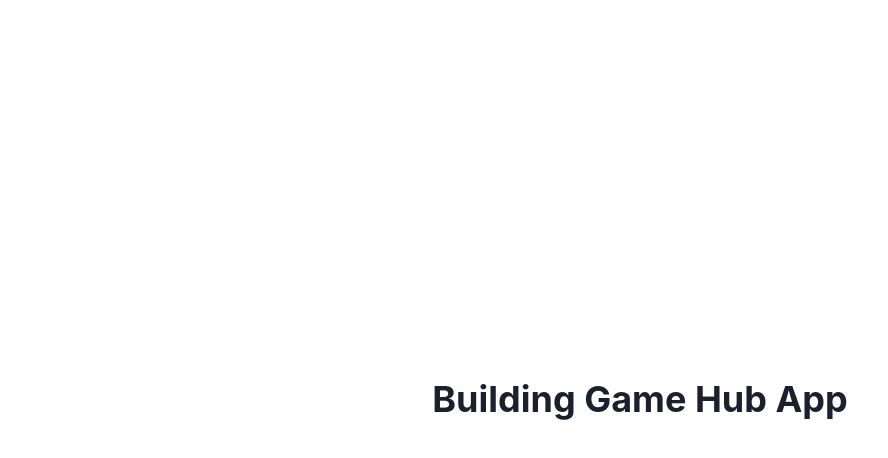
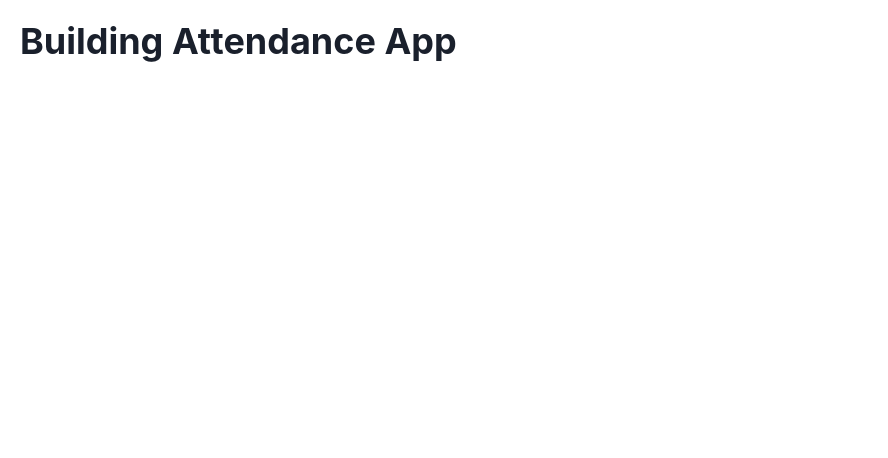
Before and after one commit to Lexitar32/My-Tips-App, a React (Vite) app: page / in a window 1280 px wide. Shown: the top 458 px of the page, without its empty margins (0-888 px from the left). Built offline with nearby package versions, Linux system fonts and the light colour scheme.

Commit message:
changed app name

```diff
--- a/index.html
+++ b/index.html
@@ -4,7 +4,7 @@
     <meta charset="UTF-8" />
     <link rel="icon" type="image/svg+xml" href="/vite.svg" />
     <meta name="viewport" content="width=device-width, initial-scale=1.0" />
-    <title>Game Hub</title>
+    <title>Attendance App</title>
   </head>
   <body>
     <div id="root"></div>
--- a/package.json
+++ b/package.json
@@ -1,5 +1,5 @@
 {
-  "name": "react-game-app",
+  "name": "attendance-app",
   "private": true,
   "version": "0.0.0",
   "type": "module",
--- a/src/App.tsx
+++ b/src/App.tsx
@@ -1,12 +1,10 @@
-import { Heading, Flex } from "@chakra-ui/react";
+import { Heading, Box } from "@chakra-ui/react";
 
 const App = () => {
   return (
-    <>
-      <Flex height="100vh" alignItems="center" justifyContent="center">
-        <Heading>Building Game Hub App</Heading>
-      </Flex>
-    </>
+    <Box m={5}>
+      <Heading mb={5}>Building Attendance App</Heading>
+    </Box>
   );
 };
 
```
